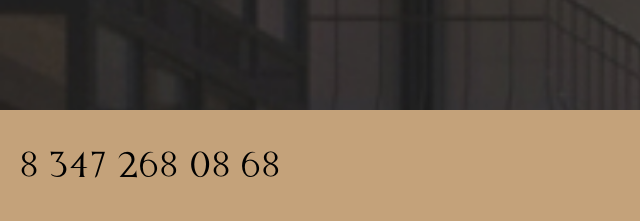
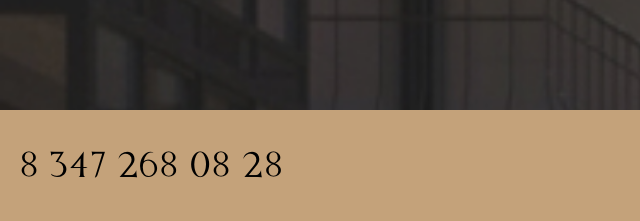
Before and after one commit to Zzzoga/firsts-mobile, a plain HTML site: page about.html in a window 1280 px wide. Shown: the part 5803-6024 px from the top of the page, 0-640 px from the left. Drawn offline with Linux system fonts and the light colour scheme.

Commit message:
Add files via upload

```diff
--- a/about.html
+++ b/about.html
@@ -172,7 +172,7 @@
 
 	<footer>
 		<div class="footer__top">
-			<a href="+73472680868" class="footer__phone title">8 347 268 08 68</a>
+			<a href="+73472680828" class="footer__phone title">8 347 268 08 28</a>
 			<div class="footer__office">
 				Офис продаж <br>Верхнеторговая площадь, <br>д.6 офис 17
 			</div>
```
Also changed, not shown: contacts.html (+1 -1 lines), doc.html (+1 -1 lines), gallery.html (+1 -1 lines), home.html (+1 -1 lines), index.html (+1 -1 lines), infrastructure.html (+1 -1 lines), news.html (+1 -1 lines).
